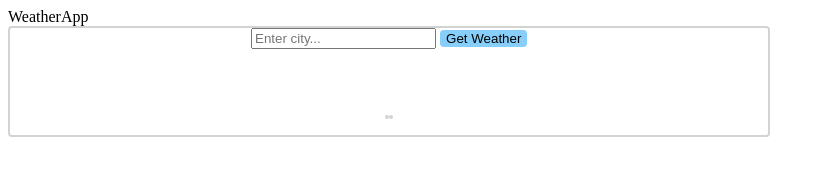
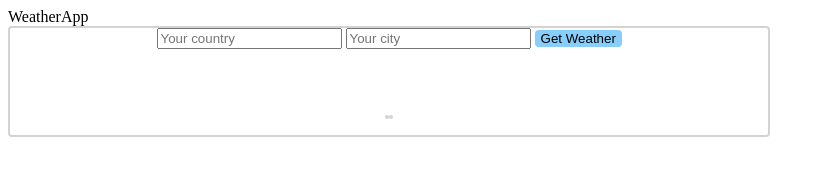
Before and after one commit to ibrahimghellab/WeatherApp, a plain HTML site: page index.html in a window 1280 px wide. Shown: the whole page, without its empty margins (0-825 px from the left). Drawn offline with Linux system fonts and the light colour scheme; no server answers.

Commit message:
Refactoring of the html

```diff
--- a/index.html
+++ b/index.html
@@ -12,7 +12,8 @@
     </header>
     <main>
         <div id="divCity">
-            <input type="text" id="city" name="city" placeholder="Enter city..."/>
+            <input type="text" id="country" placeholder="Your country">
+            <input type="text" id="city" placeholder="Your city">
             <button id="getWeather">Get Weather</button>
         </div>
         <div id="temperatureD">
```
